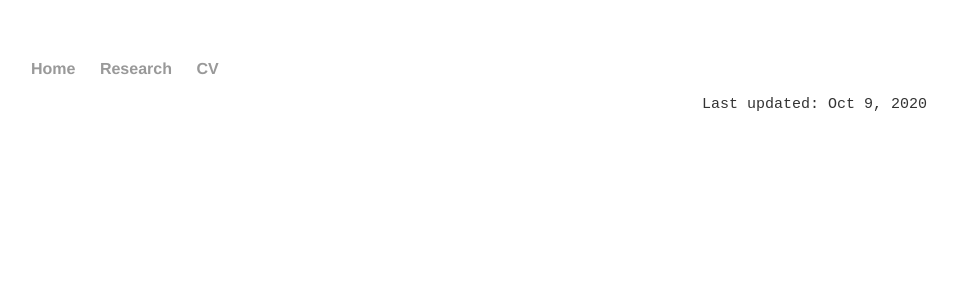
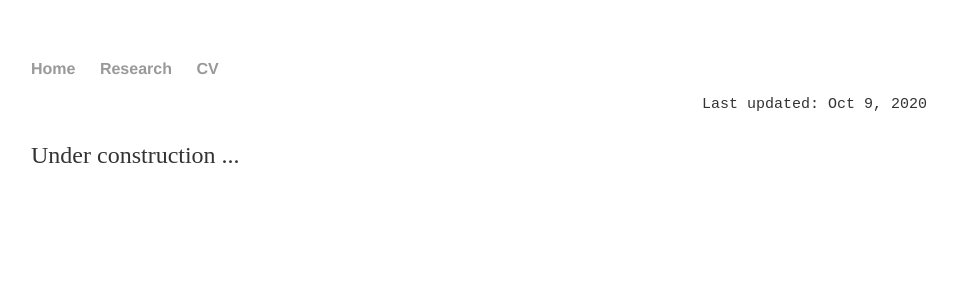
Before and after one commit to hhzou/hhzou.github.io, a Jekyll site: the page built from research/index.html, in a window 1280 px wide. Shown: the top 300 px of the page, without its empty margins (161-1118 px from the left). Built offline with Jekyll 4.4.1, drawn with Linux system fonts in a browser that asks for light colours.

Commit message:
Update index.html

```diff
--- a/research/index.html
+++ b/research/index.html
@@ -2,3 +2,8 @@
 layout: post
 title: Research
 ---
+<div class="cv">
+	<p>
+		Under construction ...
+	</p>
+</div>
```
